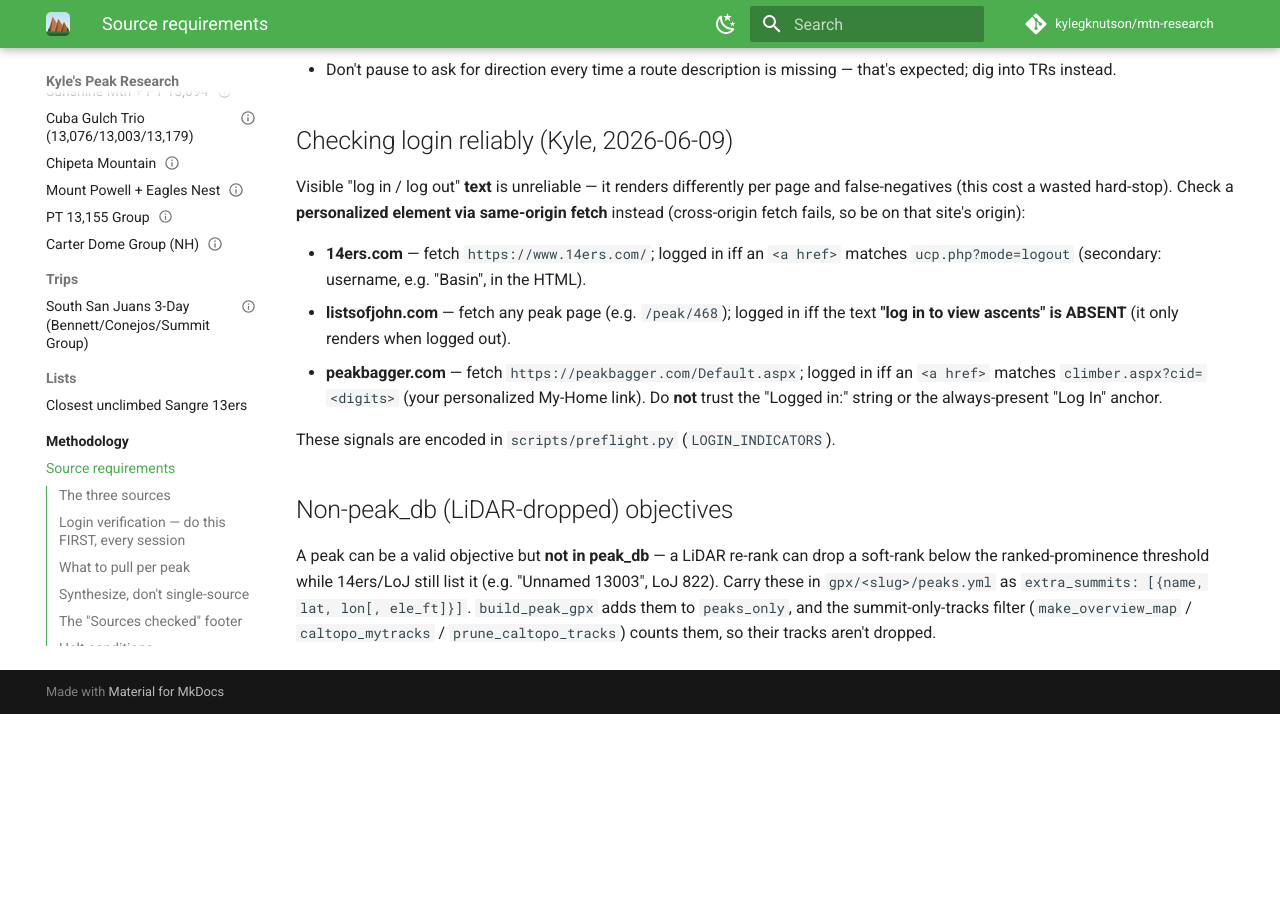
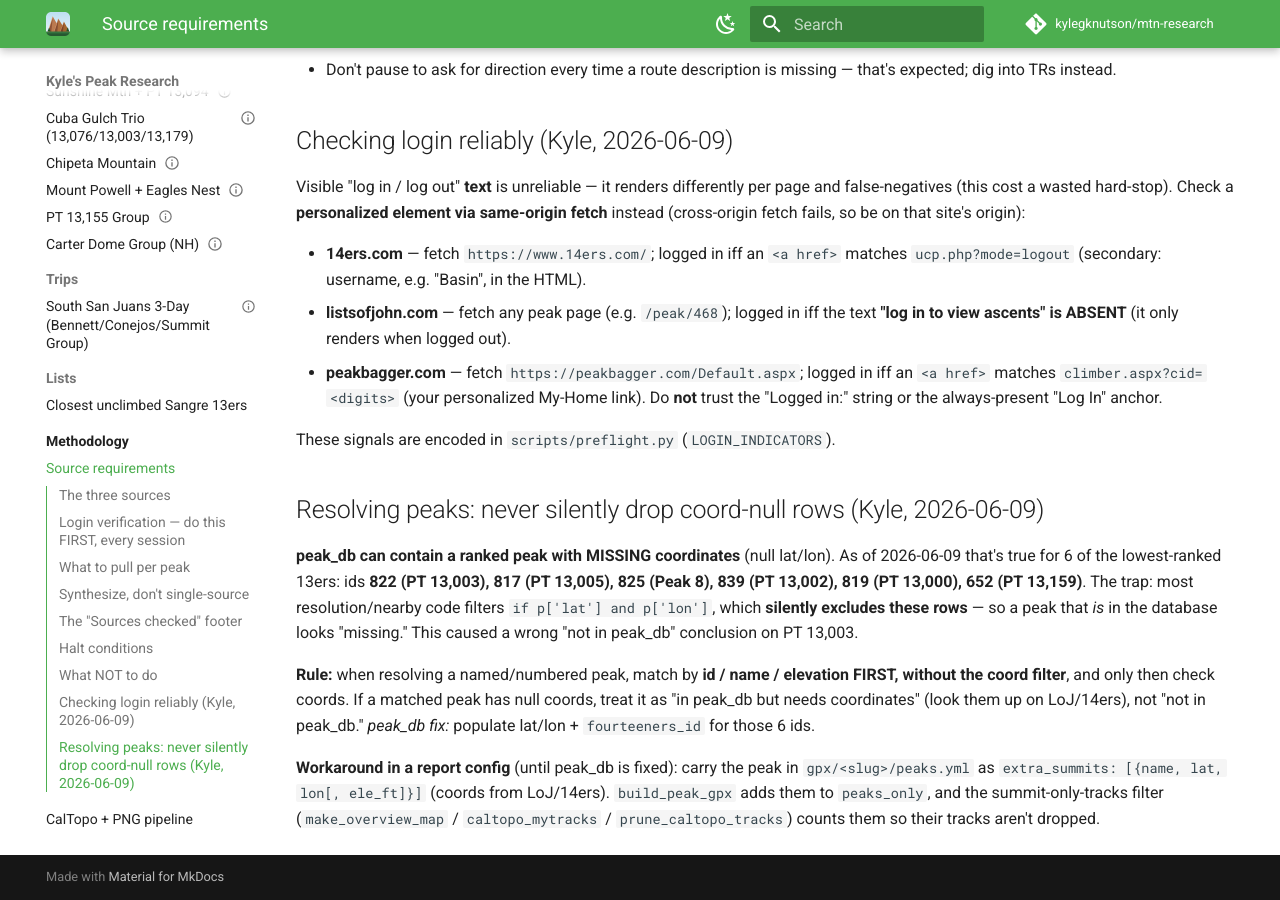
Before and after one commit to kylegknutson/mtn-research, an MkDocs documentation site: the page built from docs/methodology/source-requirements.md, in a window 1280 px wide and 900 px high, scrolled down 1863 px. Built offline with MkDocs 1.6.1 and Material for MkDocs 9.7.7, drawn with Linux system fonts in a browser that asks for light colours; comment, search, counter and statistics services are not loaded; before the commit the page ends 2577 px from its top, so only the background shows below that.

Commit message:
Correct PT 13,003 framing: it IS in peak_db (id 822), coords missing
PT 13,003 is a RANKED peak_db peak (id 822, CO rank 635, Class 1) — not a
"LiDAR-dropped soft-rank not in peak_db" as I'd written. Its peak_db row is
missing lat/lon + fourteeners_id, and my ad-hoc searches filter `if p.lat and
p.lon`, silently excluding it → wrong "not in DB" conclusion.

- Report: corrected stats (ranked, Class 1, peak_db id 822, 14ers 10871) and
  the data note (coords supplied from LoJ; peak_db fix needed for id 822).
- Methodology (source-requirements): rule to resolve by id/name/elev WITHOUT
  the coord filter, treat null-coord matches as "needs coords" not "missing".
  Flags the 6 ranked peak_db rows currently missing coords (822/817/825/839/
  819/652).

```diff
--- a/docs/methodology/source-requirements.md
+++ b/docs/methodology/source-requirements.md
@@ -58,6 +58,10 @@ Visible "log in / log out" **text** is unreliable — it renders differently per
 
 These signals are encoded in `scripts/preflight.py` (`LOGIN_INDICATORS`).
 
-## Non-peak_db (LiDAR-dropped) objectives
+## Resolving peaks: never silently drop coord-null rows (Kyle, 2026-06-09)
 
-A peak can be a valid objective but **not in peak_db** — a LiDAR re-rank can drop a soft-rank below the ranked-prominence threshold while 14ers/LoJ still list it (e.g. "Unnamed 13003", LoJ 822). Carry these in `gpx/<slug>/peaks.yml` as `extra_summits: [{name, lat, lon[, ele_ft]}]`. `build_peak_gpx` adds them to `peaks_only`, and the summit-only-tracks filter (`make_overview_map` / `caltopo_mytracks` / `prune_caltopo_tracks`) counts them, so their tracks aren't dropped.
+**peak_db can contain a ranked peak with MISSING coordinates** (null lat/lon). As of 2026-06-09 that's true for 6 of the lowest-ranked 13ers: ids **822 (PT 13,003), 817 (PT 13,005), 825 (Peak 8), 839 (PT 13,002), 819 (PT 13,000), 652 (PT 13,159)**. The trap: most resolution/nearby code filters `if p['lat'] and p['lon']`, which **silently excludes these rows** — so a peak that *is* in the database looks "missing." This caused a wrong "not in peak_db" conclusion on PT 13,003.
+
+**Rule:** when resolving a named/numbered peak, match by **id / name / elevation FIRST, without the coord filter**, and only then check coords. If a matched peak has null coords, treat it as "in peak_db but needs coordinates" (look them up on LoJ/14ers), not "not in peak_db." *peak_db fix:* populate lat/lon + `fourteeners_id` for those 6 ids.
+
+**Workaround in a report config** (until peak_db is fixed): carry the peak in `gpx/<slug>/peaks.yml` as `extra_summits: [{name, lat, lon[, ele_ft]}]` (coords from LoJ/14ers). `build_peak_gpx` adds them to `peaks_only`, and the summit-only-tracks filter (`make_overview_map` / `caltopo_mytracks` / `prune_caltopo_tracks`) counts them so their tracks aren't dropped.
```
Also changed, not shown: docs/peaks/cuba_gulch_trio.md (+12 -12 lines), 1 other file.
